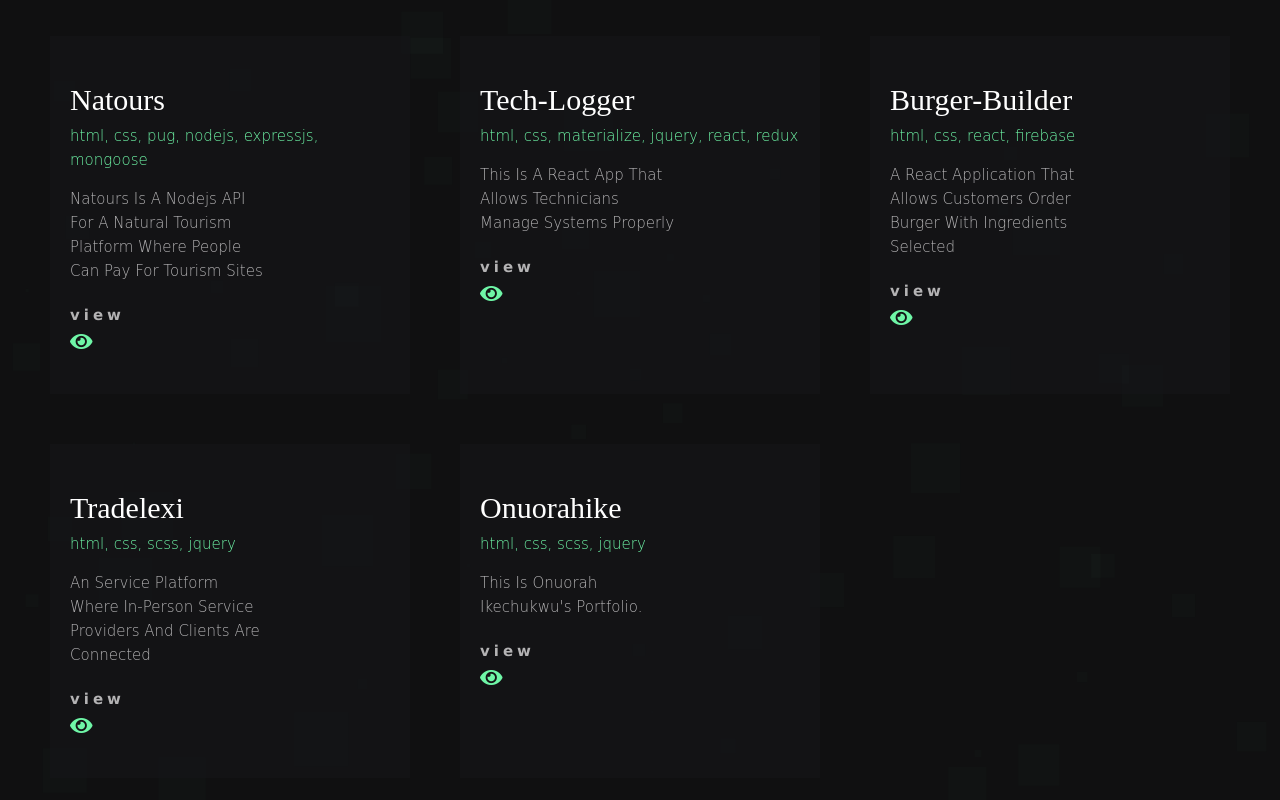
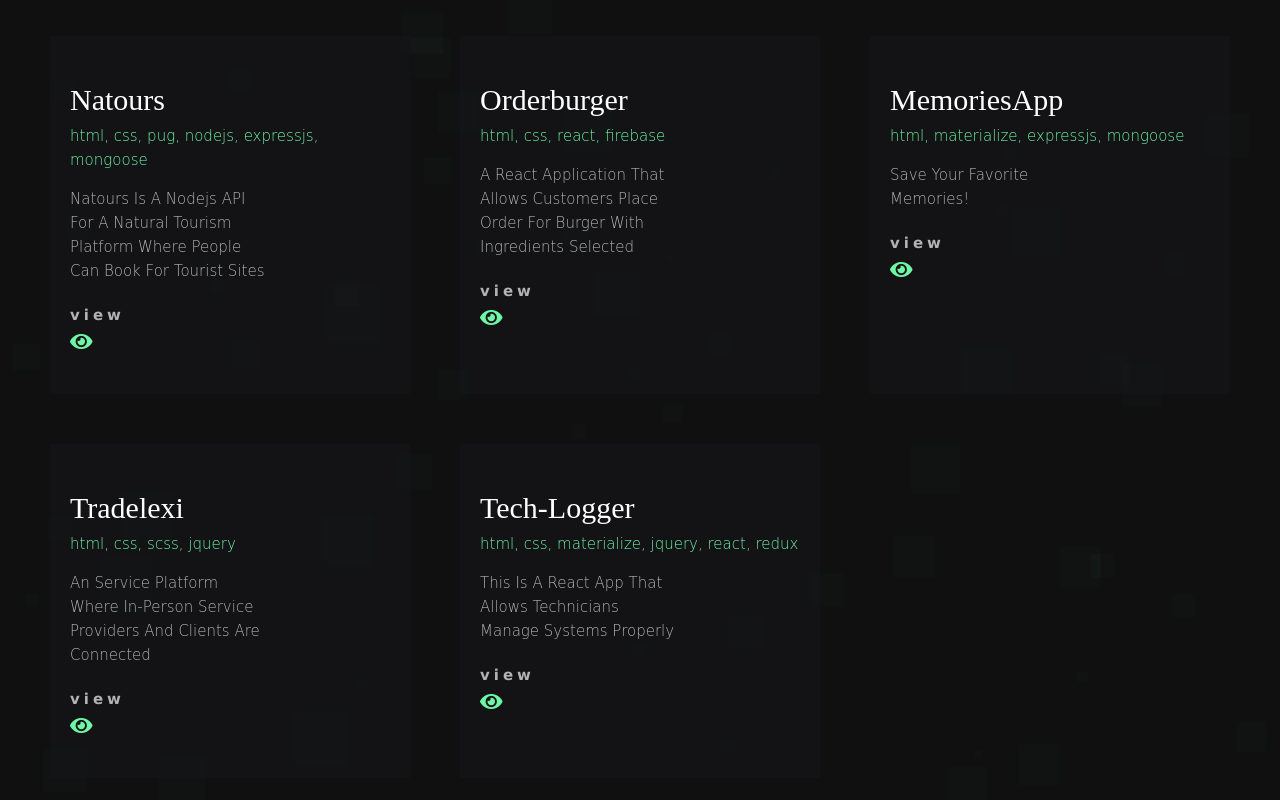
Before and after one commit to jsxike/onuorahike, a website: page index.html in a window 1280 px wide. Shown: the part 960-1760 px from the top of the page. Drawn offline with nearby package versions, Linux system fonts and the light colour scheme; a web font is replaced by a local one.

Commit message:
final update b4 first apply

```diff
--- a/experience.json
+++ b/experience.json
@@ -7,7 +7,8 @@
       "Developed new user-interface features.",
       "Mockup wireframes for designs.",
       "Collaborate with designers and backend devs to implement and improve features.",
-      "Use HTML, CSS, javaScript and web frameworks to bring user interface to life.",
+      "Ensuring user experience determines design choices",
+      "Optimizing web pages for maximum speed and scalability.",
       "Ensuring web application responsiveness for both mobile and desktop.",
       "Debugging on client-side"
     ]
@@ -24,7 +25,7 @@
     ]
   },
   {
-    "company": "Pyragle - Backend Developer",
+    "company": "Pyragle - Full-stack Developer",
     "date": "November 2019 – September 2020",
     "works": [
       "Collaborate with designers and backend devs to implement and improve features.",
--- a/index.html
+++ b/index.html
@@ -93,11 +93,50 @@
 				</div>
 				<h2 class="work_name">Natours</h2>
 				<p class="work_tech">html, css, pug, nodejs, expressjs, mongoose</p>
-				<p class="work_description">Natours is a nodejs API for a natural tourism platform where people can pay
-					for tourism sites</p>
+				<p class="work_description">Natours is a nodejs API for a natural tourism platform where people can book
+					for tourist sites</p>
 				<div class="view">
 					<h4 class="view_text">view</h4>
-					<a href="https://github.com/jsxike/natours" target="_blank"><i class="fas fa-eye view_eye"></i></a>
+					<a href="https://dnatoursapp.herokuapp.com/" target="_blank"><i class="fas fa-eye view_eye"></i></a>
+				</div>
+			</div>
+			<div class="work">
+				<div class="work_desktop">
+					<img src="./img/project.png" alt="alt" class="work_desktop-img">
+				</div>
+				<h2 class="work_name">Orderburger</h2>
+				<p class="work_tech">html, css, react, firebase</p>
+				<p class="work_description"> A react application that allows customers place order for burger
+					with ingredients selected</p>
+				<div class="view">
+					<h4 class="view_text">view</h4>
+					<a href="https://react-burger-app-5021a.web.app/" target="_blank"><i
+							class="fas fa-eye view_eye"></i></a>
+				</div>
+			</div>
+			<div class="work">
+				<div class="work_desktop">
+					<img src="./img/project.png" alt="alt" class="work_desktop-img">
+				</div>
+				<h2 class="work_name">memoriesApp</h2>
+				<p class="work_tech">html, materialize, expressjs, mongoose</p>
+				<p class="work_description">save your favorite memories!</p>
+				<div class="view">
+					<h4 class="view_text">view</h4>
+					<a href="https://github.com/jsxike/memories" target="_blank"><i class="fas fa-eye view_eye"></i></a>
+				</div>
+			</div>
+			<div class="work">
+				<div class="work_desktop">
+					<img src="./img/project.png" alt="alt" class="work_desktop-img">
+				</div>
+				<h2 class="work_name">tradelexi</h2>
+				<p class="work_tech">html, css, scss, jquery</p>
+				<p class="work_description">An service platform where in-person service providers and
+					clients are connected</p>
+				<div class="view">
+					<h4 class="view_text">view</h4>
+					<a href="https://tradelexi.vercel.app/" target="_blank"><i class="fas fa-eye view_eye"></i></a>
 				</div>
 			</div>
 			<div class="work">
@@ -113,47 +152,7 @@
 							class="fas fa-eye view_eye"></i></a>
 				</div>
 			</div>
-			<div class="work">
-				<div class="work_desktop">
-					<img src="./img/project.png" alt="alt" class="work_desktop-img">
-				</div>
-				<h2 class="work_name">Burger-builder</h2>
-				<p class="work_tech">html, css, react, firebase</p>
-				<p class="work_description"> A react application that allows customers order burger
-					with ingredients selected</p>
-				<div class="view">
-					<h4 class="view_text">view</h4>
-					<a href="https://github.com/jsxike/burger-builder" target="_blank"><i
-							class="fas fa-eye view_eye"></i></a>
-				</div>
-			</div>
-			<div class="work">
-				<div class="work_desktop">
-					<img src="./img/project.png" alt="alt" class="work_desktop-img">
-				</div>
-				<h2 class="work_name">tradelexi</h2>
-				<p class="work_tech">html, css, scss, jquery</p>
-				<p class="work_description">An service platform where in-person service providers and
-					clients are connected</p>
-				<div class="view">
-					<h4 class="view_text">view</h4>
-					<a href="https://github.com/jsxike/tradelexi" target="_blank"><i
-							class="fas fa-eye view_eye"></i></a>
-				</div>
-			</div>
-			<div class="work">
-				<div class="work_desktop">
-					<img src="./img/project.png" alt="alt" class="work_desktop-img">
-				</div>
-				<h2 class="work_name">onuorahike</h2>
-				<p class="work_tech">html, css, scss, jquery</p>
-				<p class="work_description">This is Onuorah Ikechukwu's portfolio.</p>
-				<div class="view">
-					<h4 class="view_text">view</h4>
-					<a href="https://github.com/jsxike/onuorahike" target="_blank"><i
-							class="fas fa-eye view_eye"></i></a>
-				</div>
-			</div>
+
 			<!-- <div class="work">
 				<div class="work_desktop">
 					<img src="./img/project.png" alt="alt" class="work_desktop-img">
```
